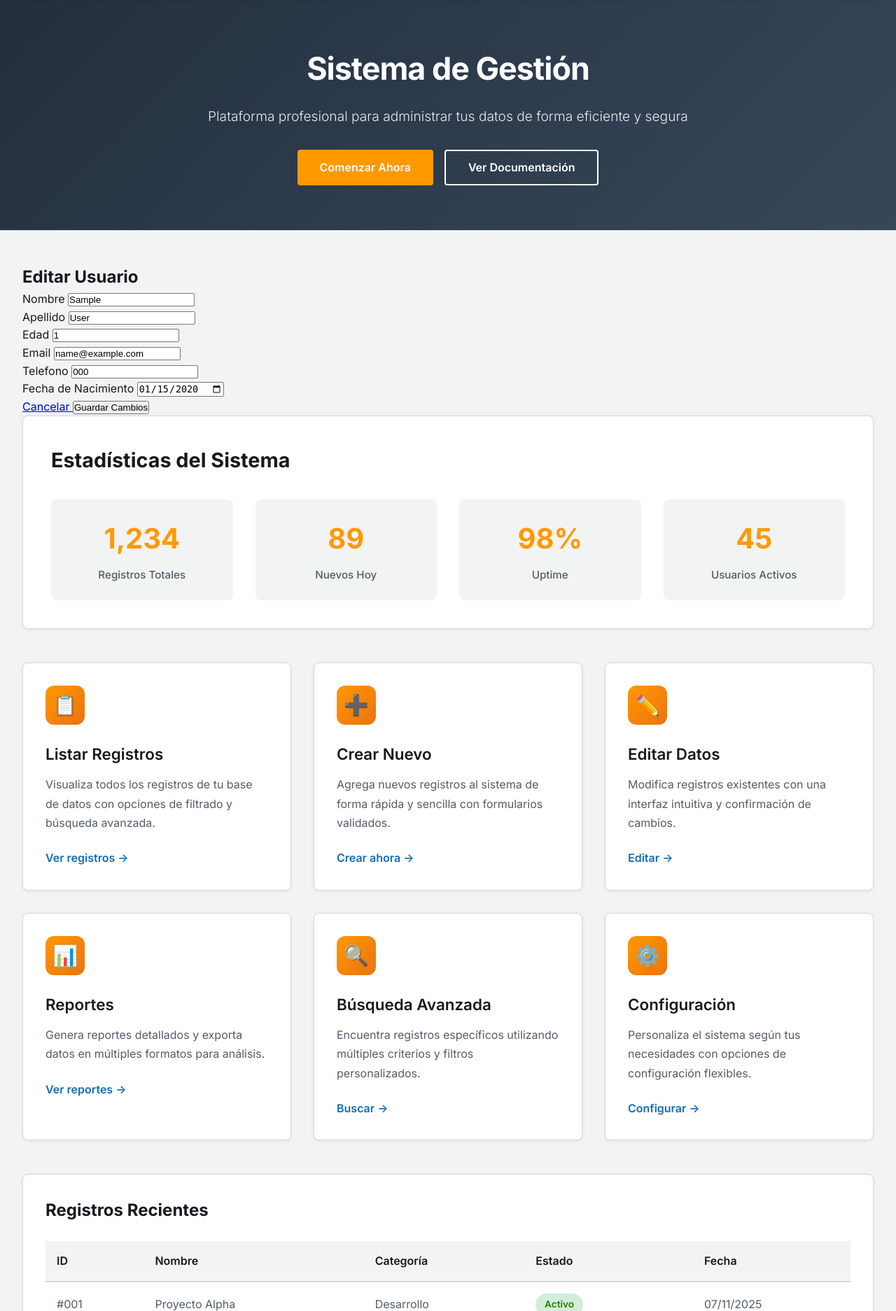
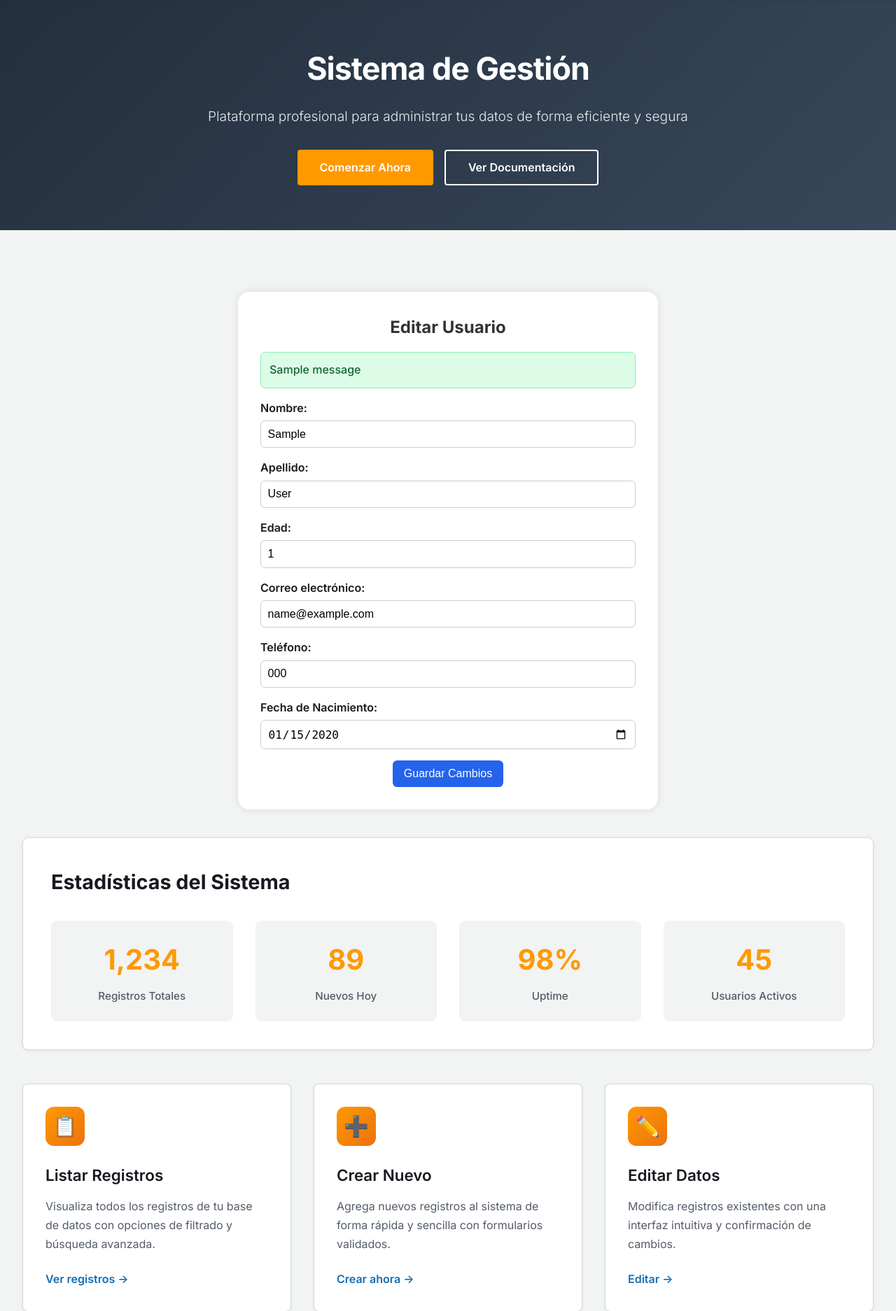
Before and after one commit to BUHOdeb/NuamExchange, a Django app: template App/templates/editar.html in a window 1280 px wide. Shown: the part 76-1950 px from the top of the page at 70% size. Run offline with Django 5.2, Linux system fonts and the light colour scheme; the template is opened without the code that fills it: values that come from a table or form of the project are taken from there, others are empty; tables that the repository leaves empty hold one stand-in row (values such as "Sample post"); one stand-in notice (Sample message) is shown; some web fonts are replaced.

Commit message:
sas
sasasa

```diff
--- a/App/templates/editar.html
+++ b/App/templates/editar.html
@@ -1,59 +1,148 @@
 {% extends 'home.html'%}
 
 {% block content %}
+<style>
+    /* --- ESTILOS BÁSICOS DEL FORMULARIO --- */
+    .form-container {
+        max-width: 600px;
+        margin: 40px auto;
+        padding: 2rem;
+        background: white;
+        border-radius: 1rem;
+        box-shadow: 0 0 12px rgba(0, 0, 0, 0.1);
+    }
 
-<div class="max-w-3xl mx-auto bg-white p-8 shadow-lg rounded-lg mt-10">
-    <h2 class="text-2x1 font-bold mb-6 text-gray-800">Editar Usuario</h2>
+    .form-container h2 {
+        text-align: center;
+        margin-bottom: 1rem;
+        color: #333;
+    }
 
-    <form method="POST" action="{% url 'editar_datos' usuario.id %}" class="space-y-4">
+    .form-group {
+        margin-bottom: 1rem;
+    }
+
+    label {
+        font-weight: 600;
+        display: block;
+        margin-bottom: 0.3rem;
+    }
+
+    input {
+        width: 100%;
+        padding: 0.6rem;
+        border: 1px solid #ccc;
+        border-radius: 0.4rem;
+        font-size: 1rem;
+    }
+
+    button {
+        background-color: #2563eb;
+        color: white;
+        padding: 0.6rem 1rem;
+        border: none;
+        border-radius: 0.4rem;
+        cursor: pointer;
+        font-size: 1rem;
+        transition: background 0.2s ease;
+    }
+
+    button:hover {
+        background-color: #1d4ed8;
+    }
+
+    /* --- MENSAJES DE VALIDACIÓN --- */
+    .messages {
+        margin-bottom: 1rem;
+    }
+
+    .message {
+        padding: 0.75rem;
+        border-radius: 0.4rem;
+        margin-bottom: 0.5rem;
+        font-weight: 500;
+    }
+
+    .message.success {
+        background-color: #dcfce7;
+        color: #166534;
+        border: 1px solid #86efac;
+    }
+
+    .message.error {
+        background-color: #fee2e2;
+        color: #991b1b;
+        border: 1px solid #fca5a5;
+    }
+</style>
+
+<div class="form-container">
+    <h2>Editar Usuario</h2>
+
+    <!-- Mostrar mensajes de exito o error -->
+    <div class="messages">
+        {% for message in messages %}
+            <div class="message {{ message.tags }}">{{ message }}</div>
+        {% endfor %}
+    </div>
+
+    <form method="POST">
         {% csrf_token %}
 
-        <div>
-            <label class="block text-gray-700 font-medium mb-1">Nombre</label>
-            <input type="text" name="first_name" value="{{ usuario.first_name }}" required class="w-full border border-gray-300 rounded-lg px-3 py-2 focus:outline-none focus:ring focus:ring-blue-200">
+        <div class="form-group">
+            <label for="nombre">Nombre:</label>
+            <input type="text"
+            name="nombre"
+            id="nombre"
+            value="{{ usuario.first_name }}"
+            required>
         </div>
 
-            <div>
-                <label class="block text-gray-700 font-medium mb-1"></label>Apellido</label>
-                <input type="text" name="last_name" value="{{ usuario.last_name }}" required
-                class="w-full border border-gray-300 rounded-lg px-3 py-2 focus: outline-none focus: ring focus:ring-blue-200">
+        <div class="form-group">
+            <label for="apellido">Apellido:</label>
+            <input type="text"
+            name="apellido"
+            id="apellido"
+            value="{{ usuario.last_name }}"
+            required>
         </div>
 
-            <div>
-                <label class="block text-gray-700 font-medium mb-1">Edad</label>
-                <input type="number" name="edad" value="{{ usuario.edad }}" min="0"
-                class="w-full border border-gray-300 rounded-lg px-3 py-2 focus:online-none focus:ring focus:ring-blue-200">
+        <div class="form-group">
+            <label for="edad">Edad:</label>
+            <input type="number"
+            name="edad"
+            id="edad"
+            value="{{ usuario.edad|default_if_none:'' }}">
         </div>
 
-            <div>
-                <label class="block text-gray-700 font-medium mb-1">Email</label>
-                <input type="email" name="email" value="{{ usuario.email }}" required
-                class="w-full border border-gray-300 rounded-lg px-3 py-2 focus:online-none focus:ring focus:ring-blue-200">
+        <div class="form-group">
+            <label for="email">Correo electrónico:</label>
+            <input type="email"
+            name="email"
+            id="email"
+            value="{{ usuario.email }}"
+            required>
         </div>
 
-
-            <div>
-                 <label class="block text-gray-700 font-medium mb-1">Telefono</label>
-                 <input type="text" name="telefono" value="{{ usuario.telefono }}"
-                 class="w-full border border-gray-300 rounded-lg px-3 py-2 focus:outline-none focus:ring focus:ring-blue-200">
+        <div class="form-group">
+            <label for="telefono">Teléfono:</label>
+            <input type="text"
+            name="telefono"
+            id="telefono"
+            value="{{ usuario.telefono|default_if_none:'' }}">
         </div>
 
-            <div>
-                <label class="block text-gray-700 font-medium mb-1">Fecha de Nacimiento</label>
-                <input type="date" name="fecha_nacimiento" value="{{ usuario.fecha_nacimiento|date:'Y-m-d' }}"
-                class="w-full border border-gray-300 rounded-lg px-3 py-2 focus:outline-none focus:ring focus:ring-blue-200">
+        <div class="form-group">
+            <label for="fecha_nacimiento">Fecha de Nacimiento:</label>
+            <input type="date"
+            name="fecha_nacimiento"
+            id="fecha_nacimiento"
+            value="{{ usuario.fecha_nacimiento|date:'Y-m-d' }}">
         </div>
 
-            <div class="flex justify-end gap-4 mt-6">
-                <a href="{% url 'listar_usuarios' %}"
-                class="bg-gray-200 text-gray-700 px-4 py-2 rounded-lg hover:bg-gray-300 transition">
-                Cancelar
-            </a>
-            <button type="submit"
-            class="bg-blue-600 text-white px-4 py-2 rounded-lg hover:bg-blue-700 transition">Guardar Cambios</button>
-
+        <div style="text-align:center;">
+            <button type="submit">Guardar Cambios</button>
         </div>
     </form>
 </div>
-
 {% endblock %}
--- a/App/templates/home.html
+++ b/App/templates/home.html
@@ -574,7 +574,7 @@
     <!-- NAVBAR -->
     <nav>
         <div class="nav-container">
-            <a href="#" class="logo">
+            <a href="{% url 'home'%}" class="logo">
                 <div class="logo-icon">📊</div>
                 <span>NuamExchange</span>
             </a>
@@ -689,7 +689,7 @@
 
             <div class="card">
                 <div class="card-icon">📊</div>
-                <h3>Reportes</h3>
+                <h3>Grafica</h3>
                 <p>Genera reportes detallados y exporta datos en múltiples formatos para análisis.</p>
                 <a href="#" class="card-link">Ver reportes →</a>
             </div>
--- a/App/views.py
+++ b/App/views.py
@@ -6,6 +6,7 @@ from .models import Usuario, ImportAudit, UsuarioHistorico
 import pandas as pd
 import io
 from datetime import datetime
+from django.contrib import messages
 
 def home(request):
     # Obtener estadísticas para la home
```
Lines whose indentation alone changed are shown as unchanged.
